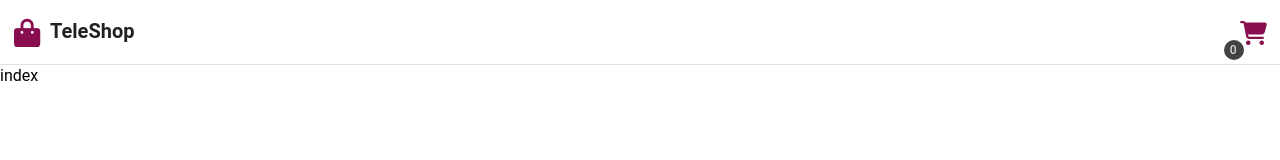
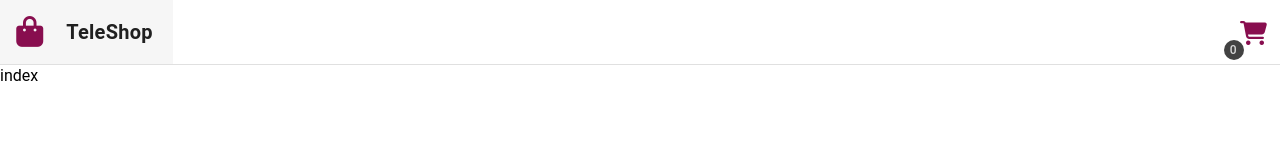
Before and after one commit to ole-kristian-rudjord/TeleShop, a Nuxt app: page /cart in a window 1280 px wide. Shown: the top 160 px of the page. Built offline with nearby package versions, Linux system fonts and the light colour scheme.

Commit message:
Added link to website name

```diff
--- a/layouts/default.vue
+++ b/layouts/default.vue
@@ -5,13 +5,18 @@
 <template>
   <v-layout>
     <v-app-bar class="border-b elevation-0">
-      <v-app-bar-title class="ml-3">
-        <v-icon
-          icon="fa-solid fa-bag-shopping"
-          color="pink-darken-4"
-          class="mr-2"
-        ></v-icon>
-        <span class="font-weight-bold">TeleShop</span>
+      <v-app-bar-title class="ma-0">
+        <v-btn size="x-large" to="/" :active="false" class="h-100 pa-5">
+          <template v-slot:prepend>
+            <v-icon
+              icon="fa-solid fa-bag-shopping"
+              size="x-large"
+              color="pink-darken-4"
+              class="mr-2"
+            ></v-icon>
+          </template>
+          <span class="text-h6 font-weight-bold">TeleShop</span>
+        </v-btn>
       </v-app-bar-title>
 
       <v-btn icon color="pink-darken-4">
```
